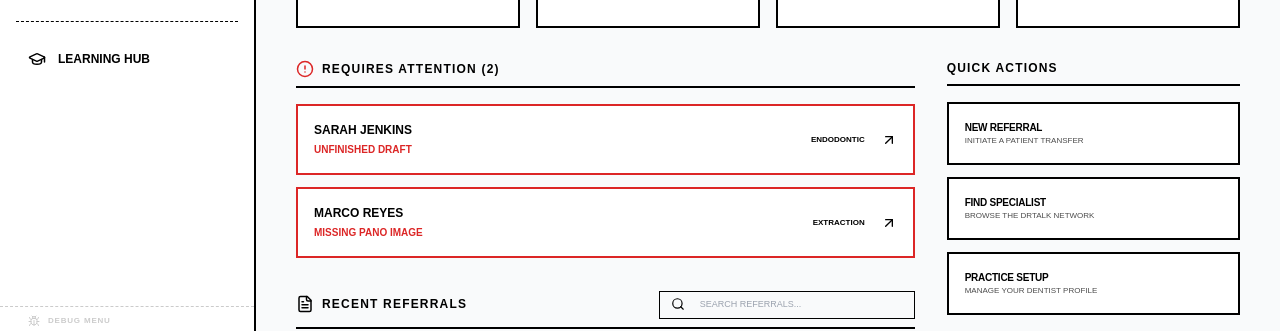
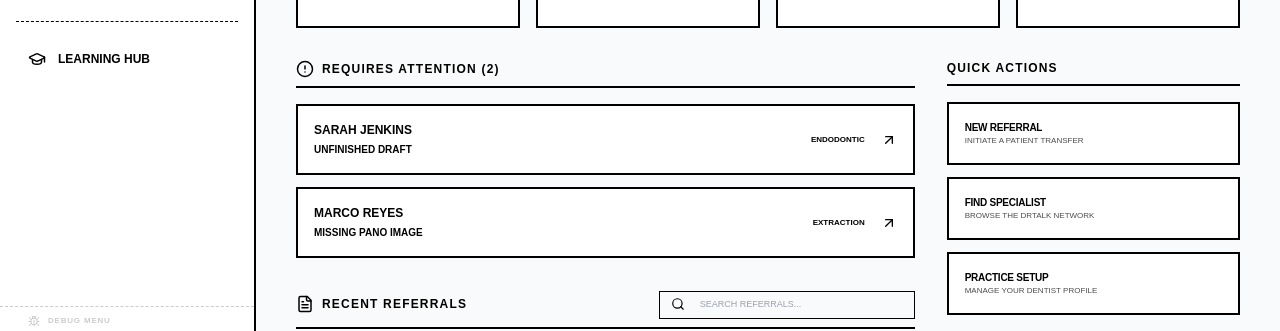
Before and after one commit to anton-g-kulikov/drtalk, a Next.js app: page /dentist/dashboard in a window 1280 px wide. Shown: the part 267-598 px from the top of the page. Built offline with nearby package versions, Linux system fonts and the light colour scheme; no server answers; the database is empty.

Commit message:
style: remove red color from Requires Attention section in dentist dashboard

```diff
--- a/src/app/dentist/dashboard/page.tsx
+++ b/src/app/dentist/dashboard/page.tsx
@@ -125,7 +125,7 @@ export default function DentistDashboardPage() {
             {/* Requires Attention Section */}
             <div className="space-y-4">
               <div className="flex items-center gap-2 border-b-2 border-black pb-2">
-                <AlertCircle size={18} className="text-red-600" />
+                <AlertCircle size={18} className="text-black" />
                 <h3 className="font-bold uppercase text-xs tracking-widest">Requires Attention (2)</h3>
               </div>
 
@@ -137,11 +137,11 @@ export default function DentistDashboardPage() {
                   <div
                     key={i}
                     onClick={() => router.push(item.reason === 'Unfinished Draft' ? '/dentist/referral' : '/dentist/channels')}
-                    className="wireframe-card p-4 flex items-center justify-between bg-white hover:bg-red-50 cursor-pointer border-red-600 group transition-all"
+                    className="wireframe-card p-4 flex items-center justify-between bg-white hover:bg-zinc-100 cursor-pointer border-black group transition-all"
                   >
                     <div className="space-y-1">
                       <p className="font-bold uppercase text-xs">{item.patient}</p>
-                      <p className="text-[10px] uppercase text-red-600 font-bold">{item.reason}</p>
+                      <p className="text-[10px] uppercase text-black font-bold">{item.reason}</p>
                     </div>
                     <div className="flex items-center gap-4">
                       <span className="text-[8px] uppercase font-bold text-muted-foreground">{item.type}</span>
```
